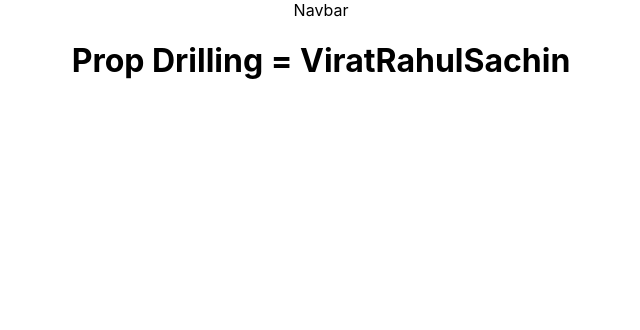
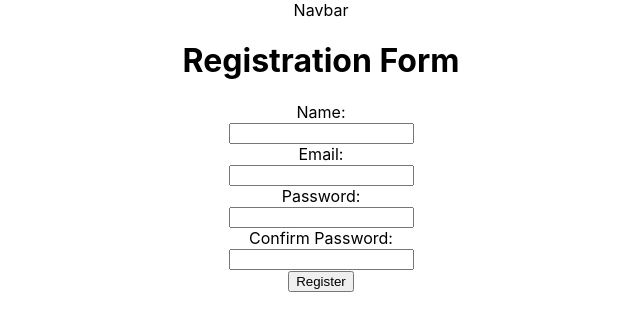
Before and after one commit to srushtimane27/Awdiz_React, a React (Create React App) app in the folder batch28/: page /prac in a window 1280 px wide. Shown: the top 330 px of the page, without its empty margins (319-959 px from the left). Built offline with nearby package versions, Linux system fonts and the light colour scheme.

Commit message:
Fake_Store_Single_Product

```diff
--- a/batch28/src/App.jsx
+++ b/batch28/src/App.jsx
@@ -17,6 +17,7 @@
 import Todo from './Components/Todo';
 import PageNotFound from './Components/Global/PageNotFound';
 import Navbar from './Components/Global/Navbar';
+import FakeStoreSingleProduct from './Components/10-3/FakeStoreSingleProduct';
 
 
 function App() {
@@ -43,6 +44,7 @@
         <Route path='props-drilling' element={<PropsDrilling students={students} counter={counter}/>}/>
         <Route path='all-products' element={<AllProducts awdiz={products}/>}/>
         <Route path='fake-store-api' element={<FakeStoreApi/>}/>
+        <Route path='fake-store-single-product/:id' element={<FakeStoreSingleProduct/>}/>
         <Route path='context-home' element={<ContextHome/>}/>
         <Route path='todo' element={<Todo/>}/>
       </Routes>
--- a/batch28/src/Components/10-3/FakeStoreApi.jsx
+++ b/batch28/src/Components/10-3/FakeStoreApi.jsx
@@ -1,9 +1,12 @@
 import React, { useEffect, useState } from 'react'
 import axios from 'axios'
+import { useNavigate } from 'react-router-dom';
 
 const FakeStoreApi = () => {
     const [allProducts,setAllProducts] = useState([]);
-    console.log(allProducts, "allProducts")
+    // console.log(allProducts, "allProducts")
+
+    const router = useNavigate();
 
     async function getProducts() {
         // api call
@@ -19,10 +22,15 @@
             console.log(error)
         }
     }
+
+    async function redirect(id){
+        // alert(id)
+        router(`/fake-store-single-product/${id}`)
+    }
+
     useEffect(() => {
         getProducts()
     }, [])
-
 
 
   return (
@@ -30,7 +38,7 @@
         <h1>FakeStoreApi</h1>
         {allProducts?.length ? <div style={{ display: 'flex', flexWrap: "wrap", justifyContent: 'space-around' }}>
                 {allProducts.map((productObj) => (
-                    <div style={{ width: "18%", border: "2px solid black", height: "250px" }}>
+                    <div onClick={()=>redirect(productObj.id)} style={{ width: "18%", border: "2px solid black", height: "250px" }}>
                         <img style={{ height: "70%", width: '100%' }} src={productObj.image} />
                         <h1>{productObj.title}</h1>
                     </div>
--- /dev/null
+++ b/batch28/src/Components/10-3/FakeStoreSingleProduct.jsx
@@ -0,0 +1,33 @@
+import axios from 'axios'
+import React, { useEffect, useState } from 'react'
+import { useParams } from 'react-router-dom'
+
+const FakeStoreSingleProduct = () => {
+    const [productData, setProductData] = useState();
+    const { id } = useParams()
+
+    async function getSingleProductData(){
+        try {
+            const response = await axios.get(`https://fakestoreapi.com/products/${id}`)
+            // console.log(response, 'response')
+            setProductData(response.data)
+        } catch (error) {
+            console.log(error)
+        }
+    }
+
+    useEffect(() => {
+        if(id){
+            getSingleProductData();
+        }
+    },[id])
+
+  return (
+    <div>
+        <img style={{height: "200px", width: "200px"}} src={productData?.image} alt='image'/>
+        <h1> {productData?.title}</h1>
+    </div>
+  )
+}
+
+export default FakeStoreSingleProduct
--- a/batch28/src/Components/Practice.jsx
+++ b/batch28/src/Components/Practice.jsx
@@ -1,10 +1,62 @@
-import React from 'react'
+import React, { useState } from 'react'
+import { useNavigate } from 'react-router-dom'
 
-const Practice = ({employee}) => {
-  console.log(employee, "Employee")
+const Practice = () => {
+  const router = useNavigate();
+
+  const[userData, setUserData] = useState({name: "", email: "", password: "", confirmPassword: ""})
+  console.log(userData, "userData")
+
+  function handleChange(event){
+    setUserData({...userData,[event.target.name]: event.target.value})
+  }
+
+  async function handleSubmit(event){
+    event.preventDefault();
+    if(userData.name && userData.email && userData.password && userData.confirmPassword){
+      if(userData.password === userData.confirmPassword){
+        try {
+          const response = {data: {success: true, message: "Registration complete"}}
+
+          if(response.data.success === true){
+            alert(response.data.message)
+            setUserData({name:"", email:"", password:"",confirmPassword:""})
+            router('/login')
+          }
+
+        } catch (error) {
+          console.log(error)
+        }
+
+      }else{
+        alert("pass and conpass not same")
+      }
+      alert("Completed")
+    }else{
+      alert("ALL FIELDS REQ")
+    }
+
+
+  }
+
+
+
+
+
   return (
     <div>
-      <h1>Prop Drilling = {employee}</h1>
+      <h1>Registration Form</h1>
+      <form onSubmit={handleSubmit}>
+        <label>Name:</label><br />
+        <input type="text" required onChange={handleChange} /><br />
+        <label>Email:</label><br />
+        <input type="email" required onChange={handleChange} /><br />
+        <label>Password:</label><br />
+        <input type="password" required onChange={handleChange} /><br />
+        <label>Confirm Password:</label><br />
+        <input type="password" required onChange={handleChange} /><br />
+        <input type="submit" value="Register" />
+      </form>
     </div>
   )
 }
```
